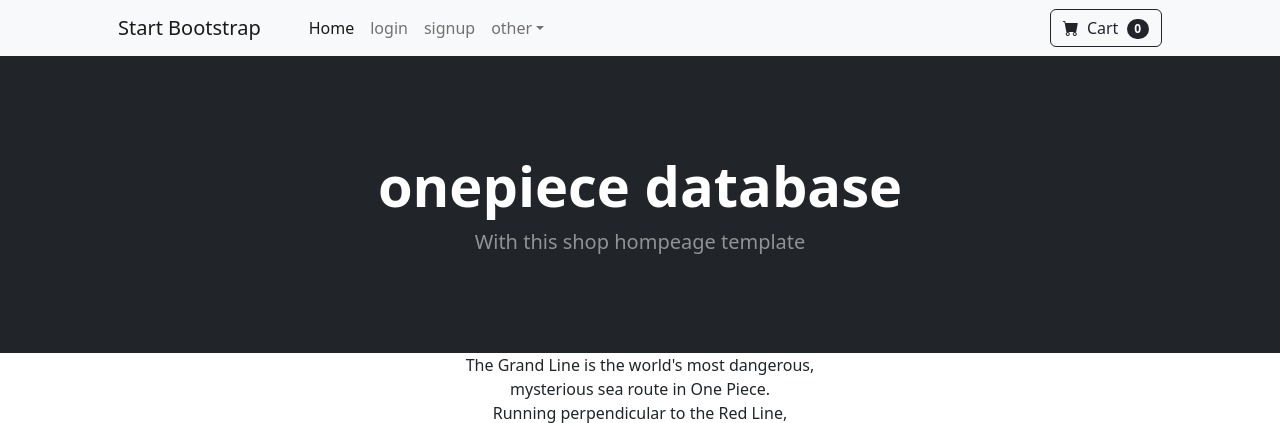
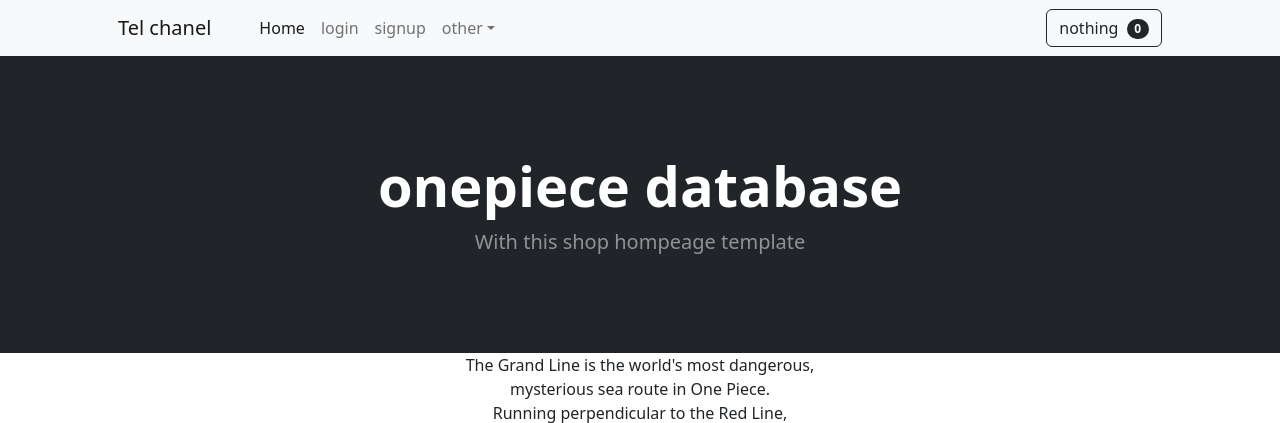
Before and after one commit to Amirrezasetayesh/way_of_the_django, a Django app: template part_one/templates/grand_line_page.html in a window 1280 px wide. Shown: the top 423 px of the page. Run offline with Django 3.2, Linux system fonts and the light colour scheme; the template is opened without the code that fills it, so the values that code supplies are empty; some libraries are stand-ins or nearby versions.

Commit message:
just i set one place for my tel chanel on mu site

```diff
--- a/part_one/templates/navbar.html
+++ b/part_one/templates/navbar.html
@@ -1,6 +1,6 @@
 <nav class="navbar navbar-expand-lg navbar-light bg-light">
     <div class="container px-4 px-lg-5">
-        <a class="navbar-brand" href="#!">Start Bootstrap</a>
+        <a class="navbar-brand" href="#!">Tel chanel</a>
         <button class="navbar-toggler" type="button" data-bs-toggle="collapse"
                 data-bs-target="#navbarSupportedContent" aria-controls="navbarSupportedContent"
                 aria-expanded="false" aria-label="Toggle navigation"><span class="navbar-toggler-icon">
@@ -30,8 +30,7 @@
             </ul>
             <form class="d-flex">
                 <button class="btn btn-outline-dark" type="submit">
-                    <i class="bi-cart-fill me-1"></i>
-                    Cart
+                    nothing
                     <span class="badge bg-dark text-white ms-1 rounded-pill">0</span>
                 </button>
             </form>
```
